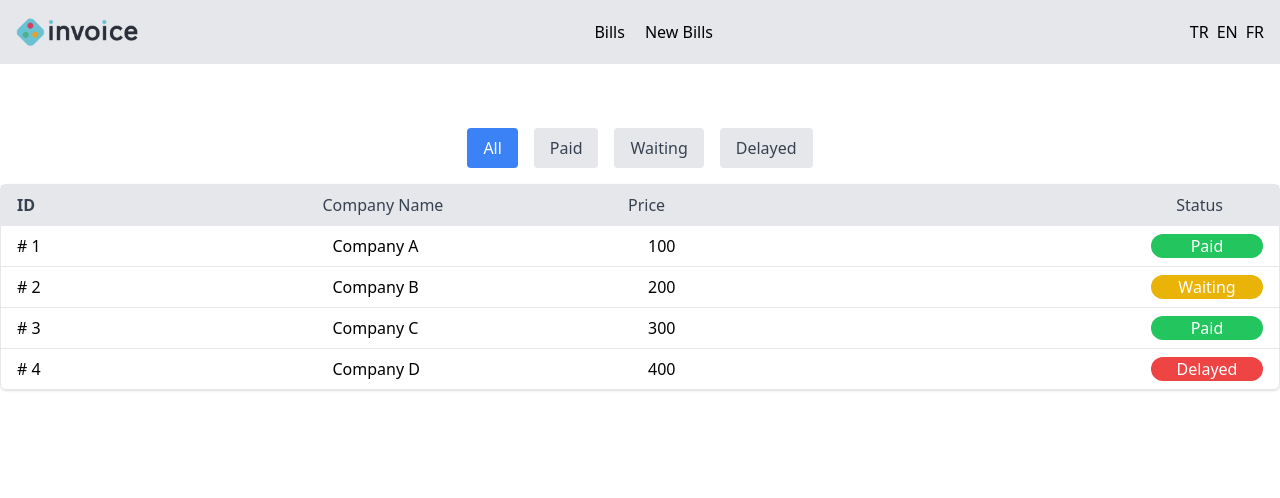
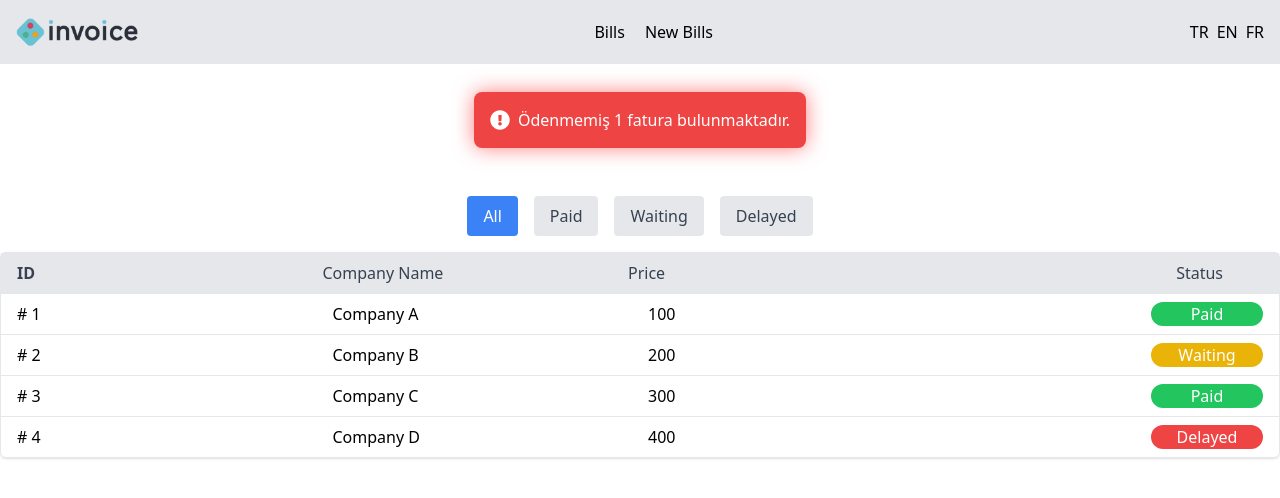
Before and after one commit to cemkirco1/invoice, a Next.js app: page / in a window 1280 px wide. Shown: the top 498 px of the page. Built offline with nearby package versions, Linux system fonts and the light colour scheme.

Commit message:
Invoice alert has been added to the Bills screen

```diff
--- a/package.json
+++ b/package.json
@@ -7,11 +7,13 @@
     "type-check": "tsc"
   },
   "dependencies": {
+    "@react-icons/all-files": "^4.1.0",
     "autoprefixer": "^10.4.14",
     "next": "latest",
     "postcss": "^8.4.26",
     "react": "^18.2.0",
     "react-dom": "^18.2.0",
+    "react-icons": "^4.10.1",
     "tailwindcss": "^3.3.3"
   },
   "devDependencies": {
--- a/src/components/Bills.tsx
+++ b/src/components/Bills.tsx
@@ -1,5 +1,6 @@
 import React, { useState } from "react";
 import BillsListItem from "./BilsListItem";
+import InvoiceAlert from "./InvoiceAlert";
 
 interface ListItem {
   id: number;
@@ -24,9 +25,20 @@ const Paid = () => {
     return item.status === filter;
   });
 
+  const handleInvoiceAlertClick = () => {
+    setFilter("Delayed");
+  };
+
+  const unpaidCount = 1;
+
   return (
-    <div className="flex flex-col items-center justify-center mt-16">
-      <div className="flex space-x-4 mb-4">
+    <div className="flex flex-col items-center justify-center mt-2">
+      <InvoiceAlert
+        unpaidCount={unpaidCount}
+        onClick={handleInvoiceAlertClick}
+      />
+
+      <div className="flex space-x-4 mb-4 mt-12">
         <button
           className={`${
             filter === "all"
--- /dev/null
+++ b/src/components/InvoiceAlert.tsx
@@ -0,0 +1,32 @@
+import React from "react";
+import { FaExclamationCircle } from "react-icons/fa";
+
+interface InvoiceAlertProps {
+  unpaidCount: number;
+  onClick: () => void;
+}
+
+const InvoiceAlert: React.FC<InvoiceAlertProps> = ({
+  unpaidCount,
+  onClick,
+}) => {
+  return (
+    <div className="invoice-alert-container flex justify-center items-center">
+      <div
+        className="invoice-alert bg-red-500 text-white p-4 flex items-center space-x-2 rounded-lg mt-5 shadow-red cursor-pointer"
+        onClick={onClick}
+      >
+        <FaExclamationCircle className="text-xl" />
+        <div>
+          {unpaidCount > 0 ? (
+            <p>Ödenmemiş {unpaidCount} fatura bulunmaktadır.</p>
+          ) : (
+            <p>Tüm faturalar ödenmiştir.</p>
+          )}
+        </div>
+      </div>
+    </div>
+  );
+};
+
+export default InvoiceAlert;
--- a/style/tailwind.css
+++ b/style/tailwind.css
@@ -1,3 +1,7 @@
 @import "tailwindcss/base";
 @import "tailwindcss/components";
 @import "tailwindcss/utilities";
+
+.shadow-red {
+  box-shadow: 0 0 20px rgba(255, 0, 0, 0.5); /* Kırmızı gölge efekti */
+}
```
Also changed, not shown: 1 other file (tests, documents, lock files or other folders).
